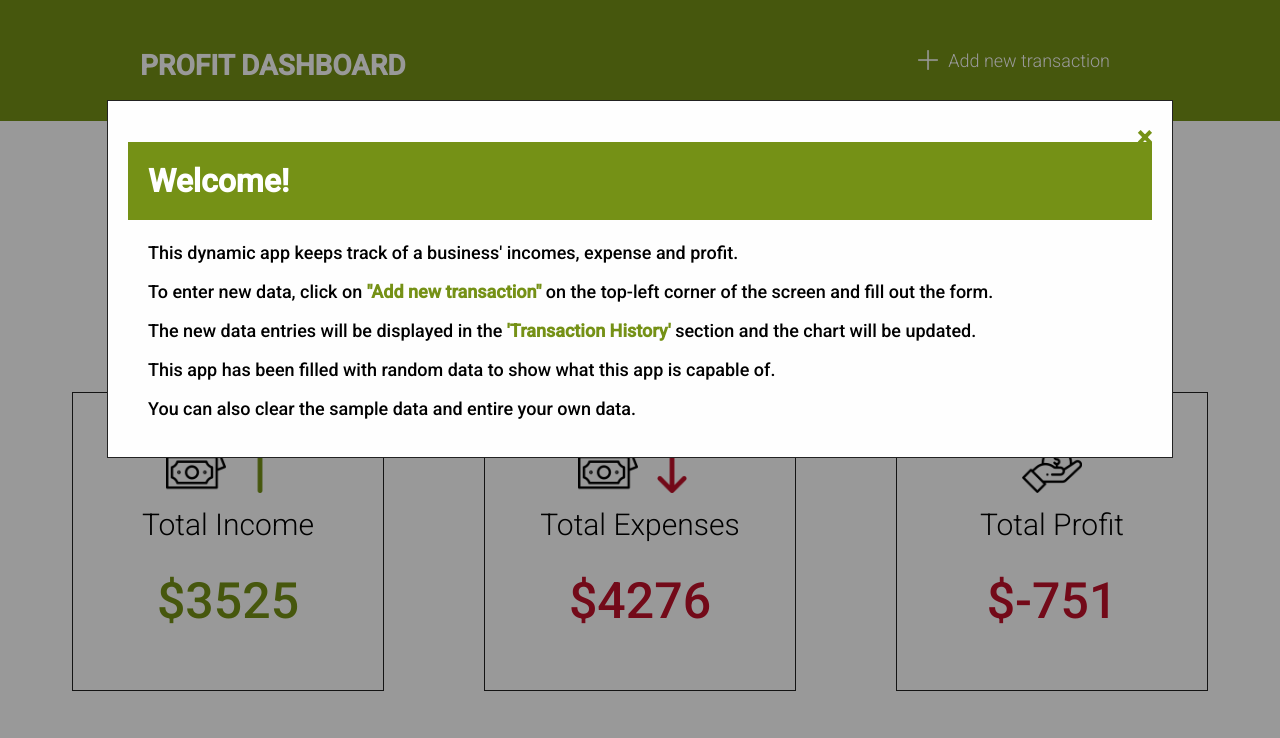
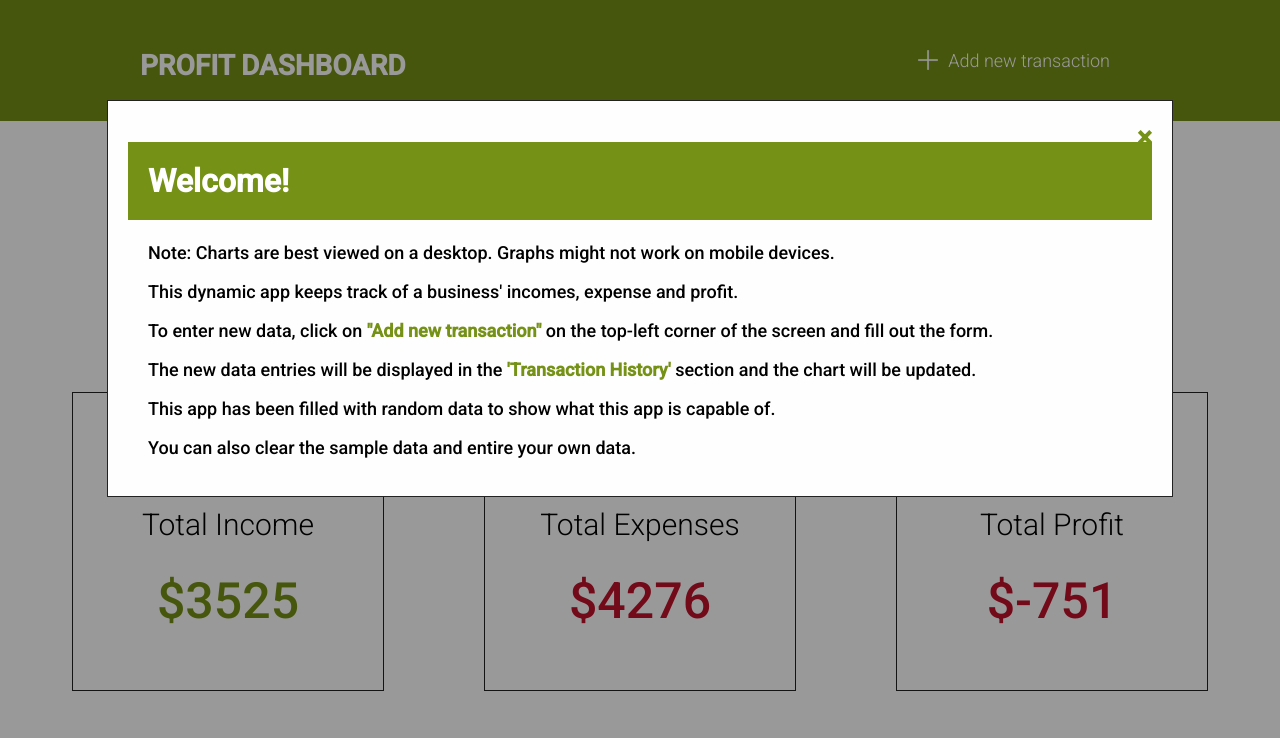
Before and after one commit to bryan-pham-124/BudgetDashboard, a plain HTML site: page index.html in a window 1280 px wide. Shown: the top 738 px of the page. Drawn offline with nearby package versions, Linux system fonts and the light colour scheme.

Commit message:
Add files via upload

```diff
--- a/index.html
+++ b/index.html
@@ -213,6 +213,8 @@
             <span class="close">&times;</span>
             <h1>Welcome!</h1>
 
+            <P>Note: Charts are best viewed on a desktop. Graphs might not work on mobile devices.</P>
+
             <p>This dynamic app keeps track of a business' incomes, expense and profit.</p>
 
             <p>To enter new data, click on <span>"Add new transaction"   </span>on the top-left corner of the screen and fill out the form.</p>
```
